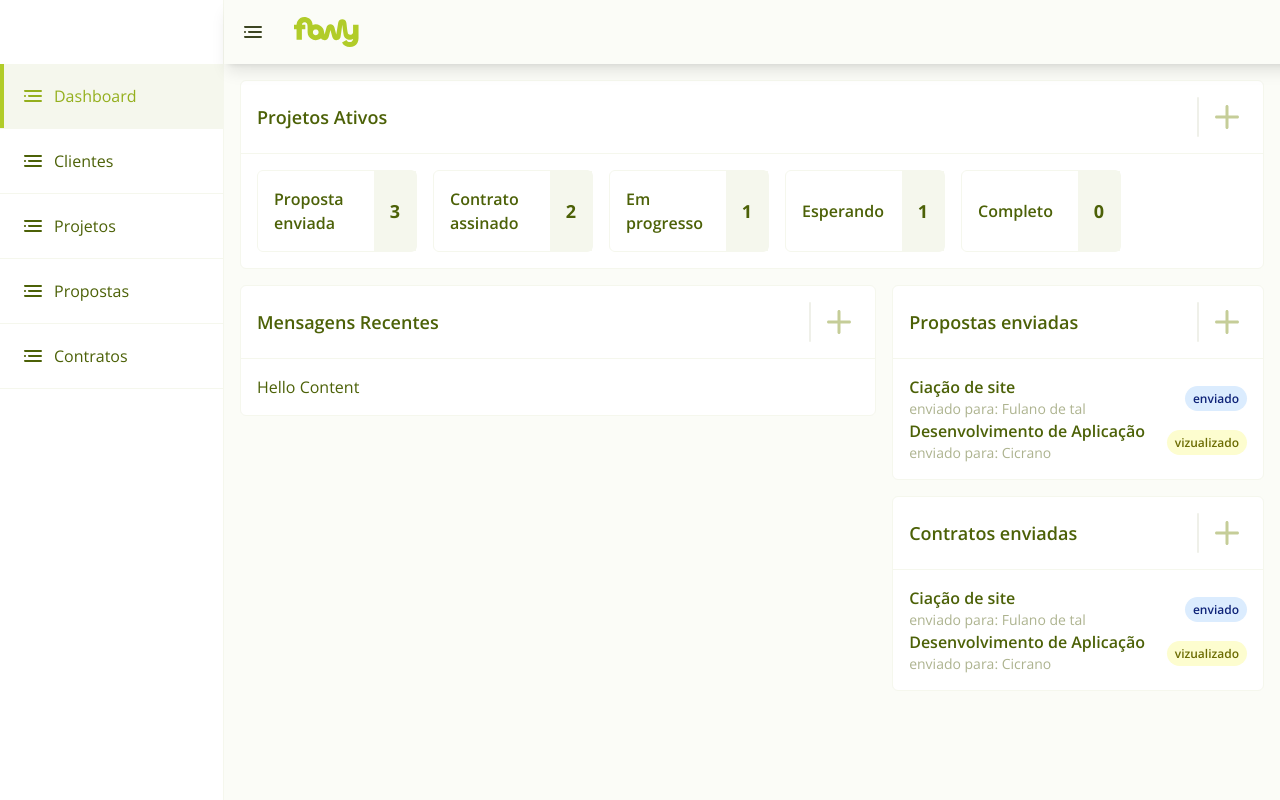
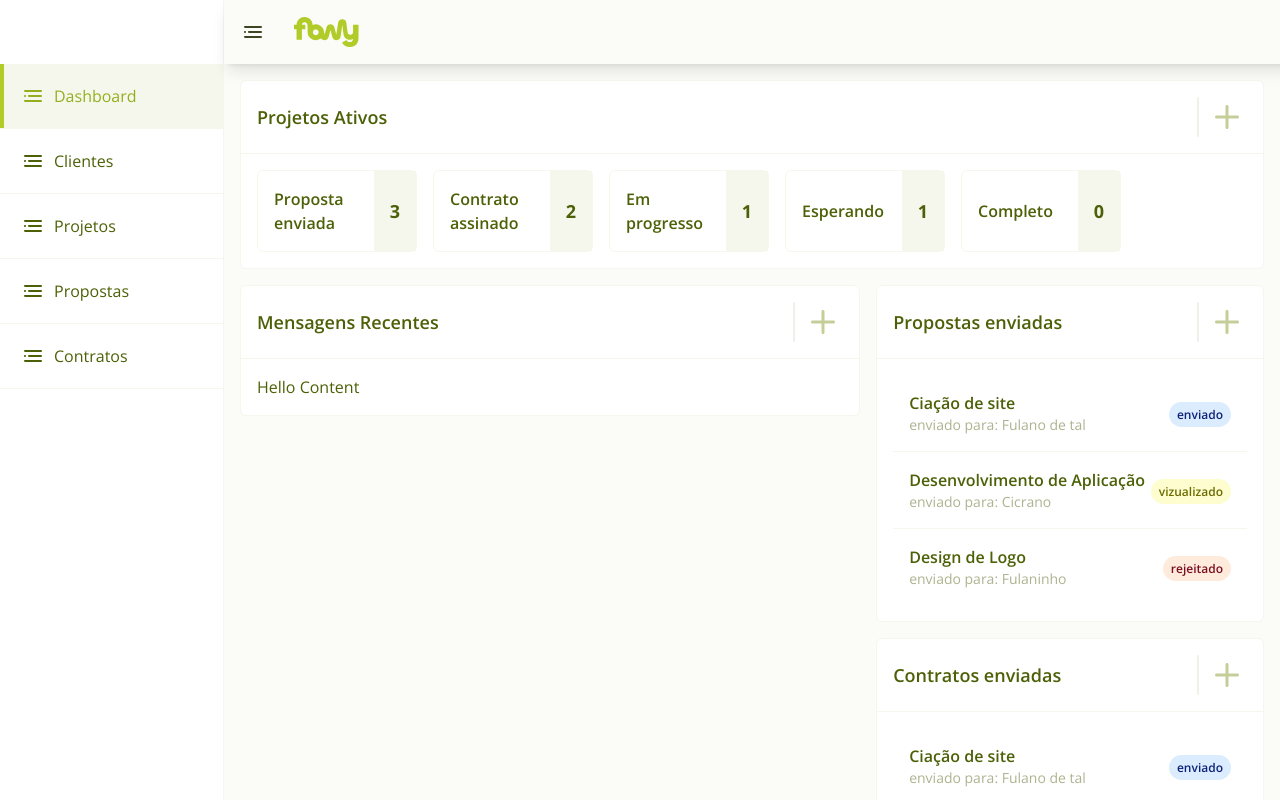
Before and after one commit to leonardokegel/flowly, an Angular app: page /dashboard in a window 1280 px wide. Shown: the top 800 px of the page. Built offline with nearby package versions, Linux system fonts and the light colour scheme.

Commit message:
Documents status list with border

```diff
--- a/src/app/shared/components/badge-status/badge-status.component.ts
+++ b/src/app/shared/components/badge-status/badge-status.component.ts
@@ -1,4 +1,5 @@
 import { Component, Input } from '@angular/core';
+import { Status } from './badge-status';
 
 @Component({
   selector: 'app-badge-status',
@@ -7,5 +8,5 @@ import { Component, Input } from '@angular/core';
 })
 export class BadgeStatusComponent {
   @Input()
-  status: number = 0;
+  status: Status = 0;
 }
--- /dev/null
+++ b/src/app/shared/components/badge-status/badge-status.ts
@@ -0,0 +1 @@
+export type Status = 0 | 1 | 2 | 3 | 4
--- a/src/app/shared/components/document-status/document-status.component.html
+++ b/src/app/shared/components/document-status/document-status.component.html
@@ -1,4 +1,4 @@
-<div *ngFor="let item of documentStatus" class="flex items-center justify-between">
+<div *ngFor="let item of documentStatus" class="flex items-center justify-between border-b last:border-b-0  border-basic-300 p-4">
   <div>
     <p class="text-base font-semibold">{{ item.title }}</p>
     <p class="text-sm text-txt-disabled">enviado para: <span>{{ item.client }}</span></p>
--- a/src/app/shared/components/document-status/document-status.component.ts
+++ b/src/app/shared/components/document-status/document-status.component.ts
@@ -1,9 +1,10 @@
 import { Component, Input } from '@angular/core';
+import { Status } from '../badge-status/badge-status';
 
 interface DocumentStatus {
   title: string
   client: string
-  status: number
+  status: Status
 }
 
 @Component({
@@ -14,7 +15,8 @@ interface DocumentStatus {
 export class DocumentStatusComponent {
   @Input()
   documentStatus: DocumentStatus[] = [
-    {title: 'Ciação de site', client: 'Fulano de tal', status: 1},
-    {title: 'Desenvolvimento de Aplicação', client: 'Cicrano', status: 2},
+    { title: 'Ciação de site', client: 'Fulano de tal', status: 1 },
+    { title: 'Desenvolvimento de Aplicação', client: 'Cicrano', status: 2 },
+    { title: 'Design de Logo', client: 'Fulaninho', status: 4 }
   ];
 }
```
